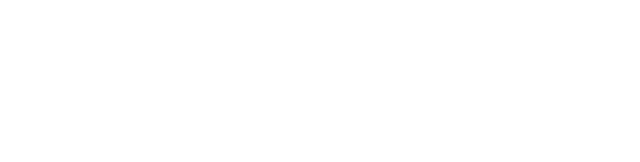
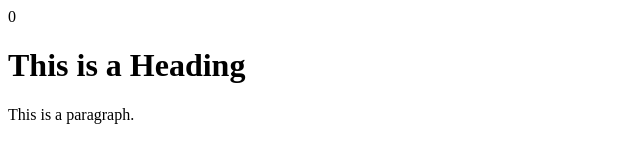
Before and after one commit to AustenLynn/learn-git-, a plain HTML site: page index.html in a window 1280 px wide. Shown: the whole page, without its empty margins (0-640 px from the left). Drawn offline with Linux system fonts and the light colour scheme.

Commit message:
Update index.html

```diff
--- a/index.html
+++ b/index.html
@@ -3,6 +3,8 @@
 <head>
 <title>Page Title</title>
 </head>
-<boby>
+<boby>0
+  <h1>This is a Heading</h1>
+<p>This is a paragraph.</p>
 </body>
 </html>
```
